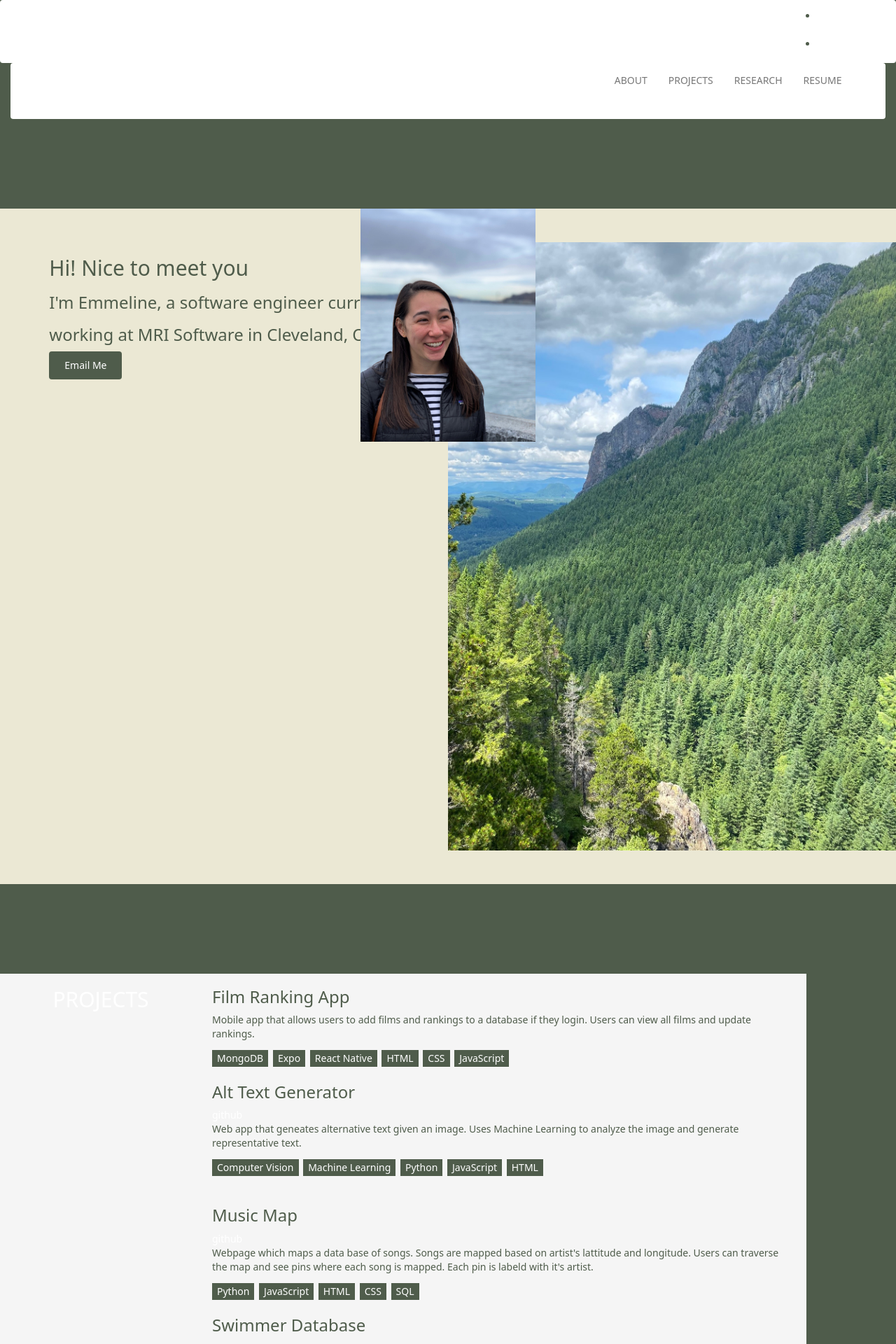
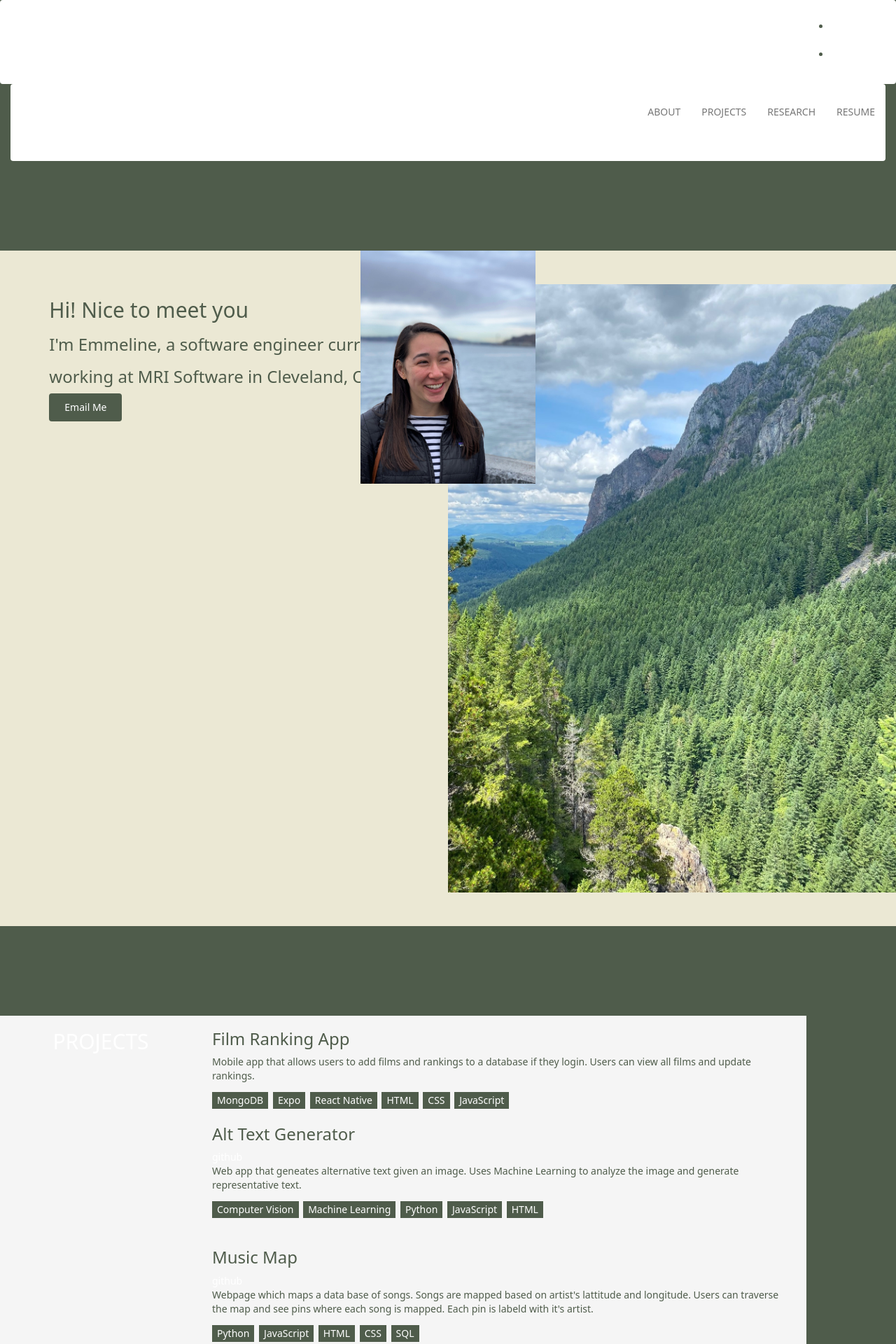
Before and after one commit to emmeline2/emmeline2.github.io, a Jekyll site: the page built from index.html, in a window 1280 px wide. Shown: the top 1920 px of the page at 70% size. Built offline with Jekyll 4.4.1, drawn with Linux system fonts in a browser that asks for light colours.

Commit message:
Fix nav bar

```diff
--- a/css/main.css
+++ b/css/main.css
@@ -58,12 +58,15 @@
 .navbar-header .navbar-brand {
     float: left;
     color: white;
+    align-items: center; /* vertical alignment */
 }
 .navbar li a, .navbar {
     color: #4F5C4B;
+    padding: 15px;
 }
 .navbar-nav li a:hover, .navbar-nav li.active a {
     color: #768672;
+    align-items: center; /*vertical alignment */
 }
 .navbar-default .navbar-toggle {
     border-color: transparent;
```
